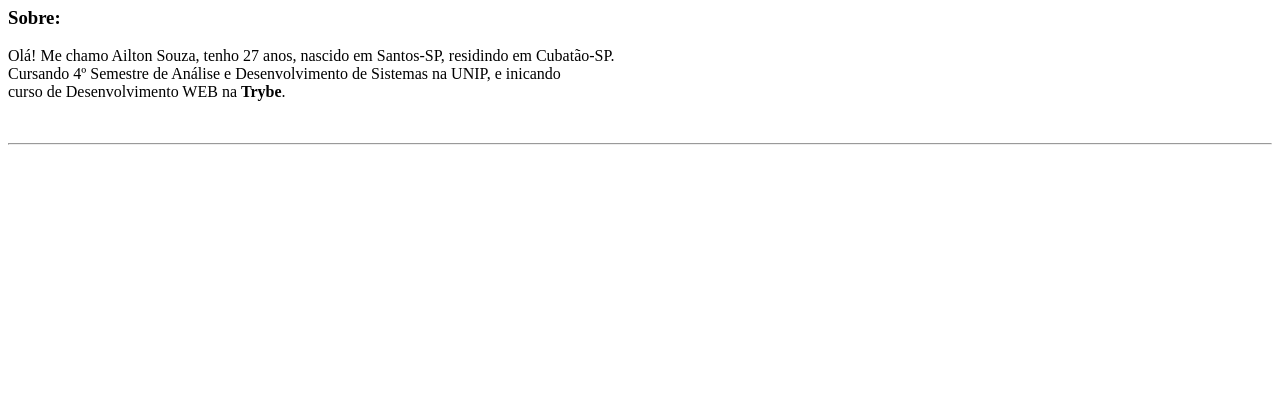
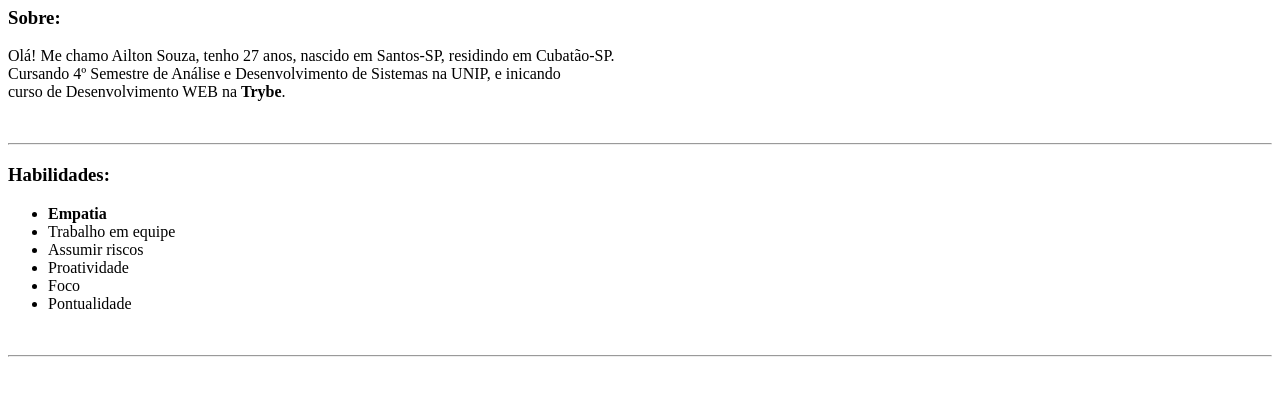
Before and after one commit to AiltonSouza95/meu-repositorio, a plain HTML site: page index.html in a window 1280 px wide. Shown: the part 167-562 px from the top of the page. Drawn offline with Linux system fonts and the light colour scheme.

Commit message:
Inserir habilidades

```diff
--- a/index.html
+++ b/index.html
@@ -19,3 +19,14 @@
     </p>
     <br>
     <hr>
+    <h3 id ="habilidades">Habilidades:</h3>
+    <ul>
+        <li><strong>Empatia</strong></li>
+        <li>Trabalho em equipe</li>
+        <li>Assumir riscos</li>
+        <li>Proatividade</li>
+        <li>Foco</li>
+        <li>Pontualidade</li>
+    </ul>
+    <br>
+    <hr>
```
